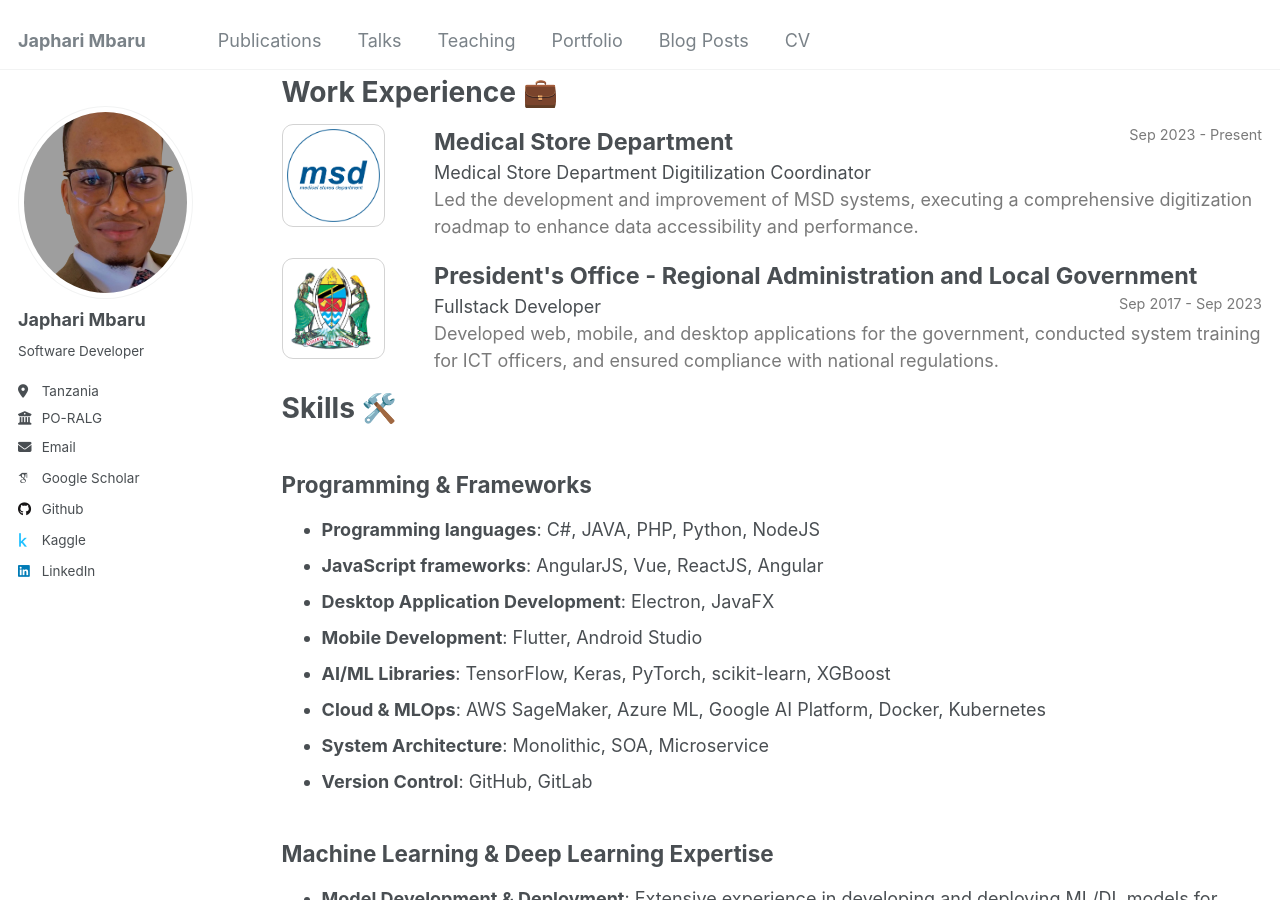
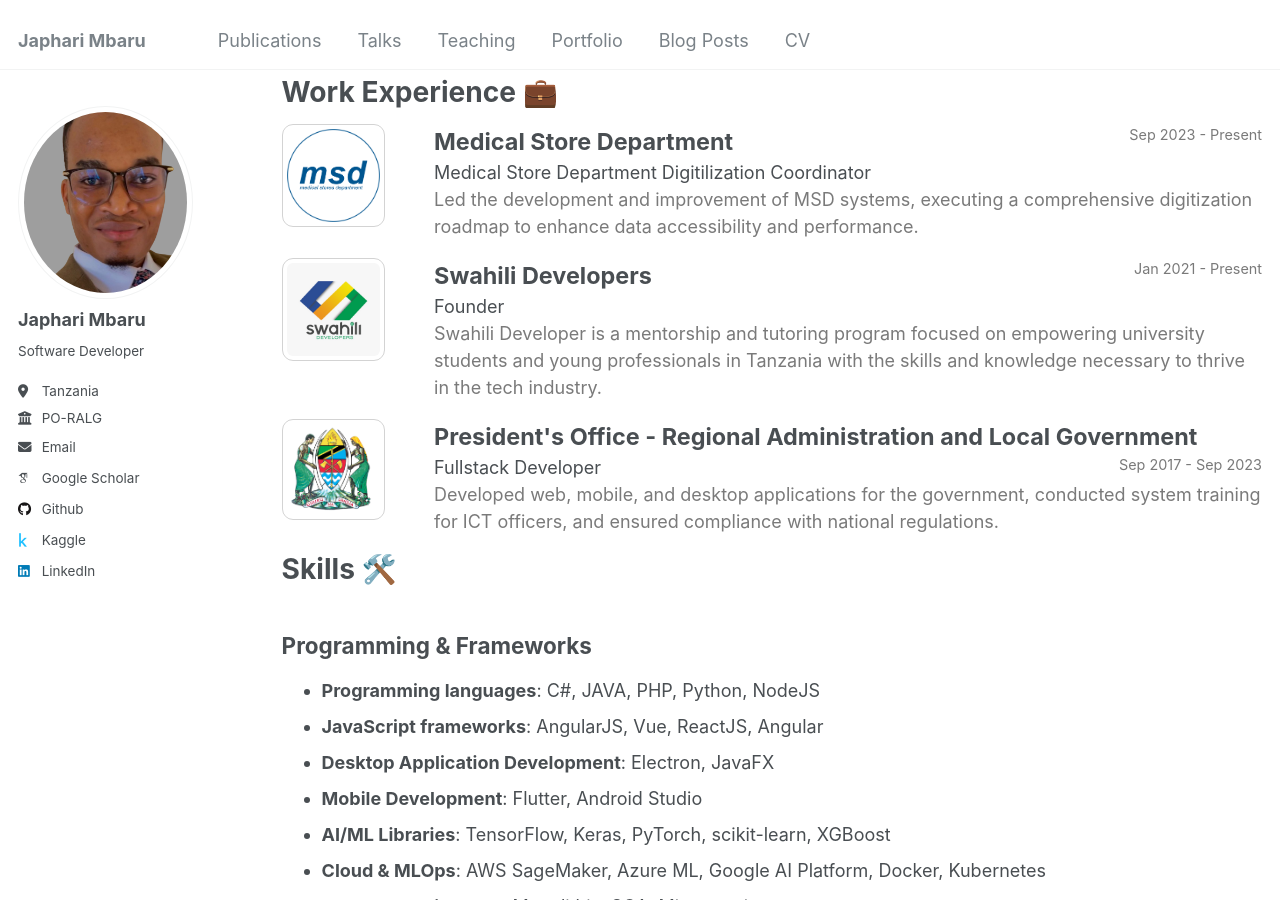
Before and after one commit to japhari/japhari.github.io, a Jekyll site: the page built from _pages/cv.md, in a window 1280 px wide and 900 px high, scrolled down 328 px. Built offline with Jekyll 4.4.1, drawn with Linux system fonts in a browser that asks for light colours; some web fonts are replaced.

Commit message:
About Japhari

```diff
--- a/_pages/cv.md
+++ b/_pages/cv.md
@@ -65,6 +65,23 @@ redirect_from:
     Medical Store Department Digitilization Coordinator
     <div style="color:#7a7a7a">
       Led the development and improvement of MSD systems, executing a comprehensive digitization roadmap to enhance data accessibility and performance.
+    </div>
+  </div>
+</div>
+<hr style="height:1em; margin:0em; visibility:hidden;" />
+
+<div style="display:flex;">
+  <div style="flex:0.5; padding-right:5%">
+    <img src="{{ site.url }}/images/resume/swahili.jpg" style="align:left; border: 1px solid #d3d3d3; border-radius: 11px; padding: 4px">
+  </div>
+  <div style="flex:4;">
+    <p style="margin:0px">
+      <b style="font-size: 130%;">Swahili Developers</b>
+      <span style="float:right; font-size:80%; color:#7a7a7a;">Jan 2021 - Present</span>
+    </p>
+    Founder
+    <div style="color:#7a7a7a">
+      Swahili Developer is a mentorship and tutoring program  focused on empowering university students and young professionals in Tanzania with the skills and knowledge necessary to thrive in the tech industry.
     </div>
   </div>
 </div>
```
Also changed, not shown: _pages/about.md (+1 -1 lines), images/resume/swahili.jpg (added).
